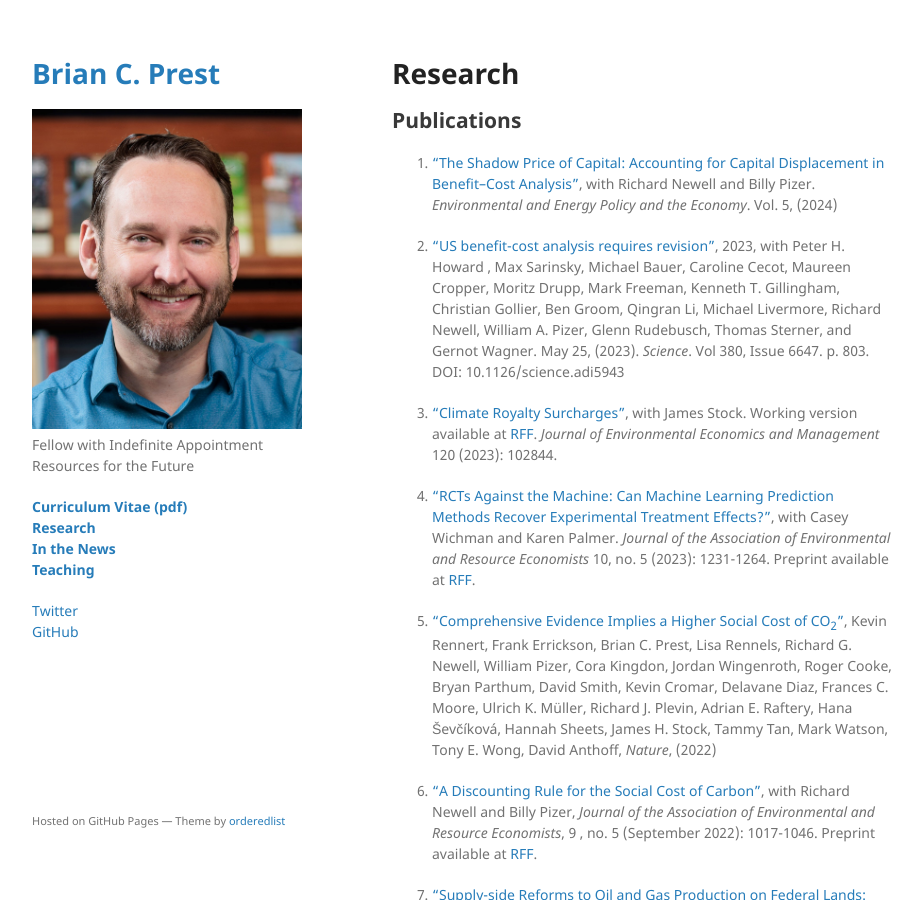
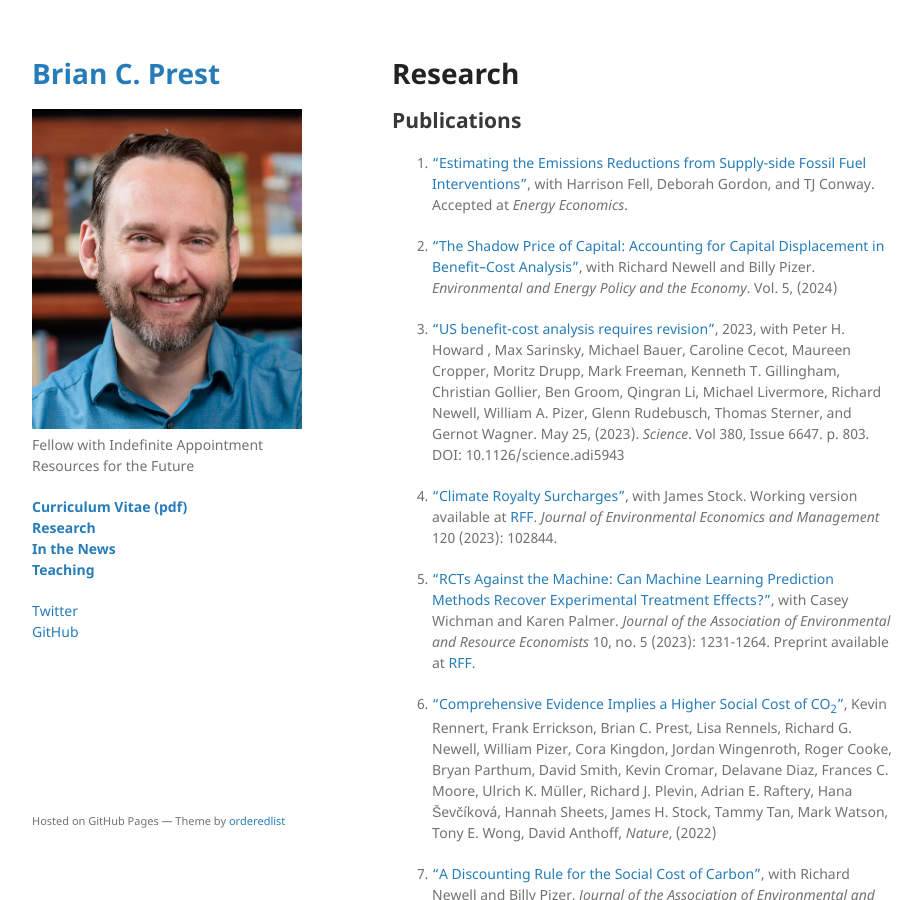
Before and after one commit to bprest/bprest.github.io, a Jekyll site: the page built from research.md, in a window 1280 px wide and 900 px high. Shown: the whole window, without its empty margins (178-1100 px from the left). Built offline with Jekyll 4.4.1, drawn with Linux system fonts in a browser that asks for light colours; our own code applies the rules of GitHub Pages for plain Markdown files; some of the changed text lies outside the part shown.

Commit message:
paper accepted

```diff
--- a/research.md
+++ b/research.md
@@ -5,6 +5,8 @@ layout: default
 # Research
 
 ## Publications
+
+1. ["Estimating the Emissions Reductions from Supply-side Fossil Fuel Interventions"](https://www.rff.org/publications/working-papers/estimating-the-emissions-reductions-from-supply-side-fossil-fuel-interventions/), with Harrison Fell, Deborah Gordon, and TJ Conway. Accepted at _Energy Economics_.
 
 1. ["The Shadow Price of Capital: Accounting for Capital Displacement in Benefit–Cost Analysis"](https://www.journals.uchicago.edu/doi/abs/10.1086/727878), with Richard Newell and Billy Pizer. _Environmental and Energy Policy and the Economy_. Vol. 5, (2024)
 
```
Also changed, not shown: other parts of research.md (+0 -2 lines).
